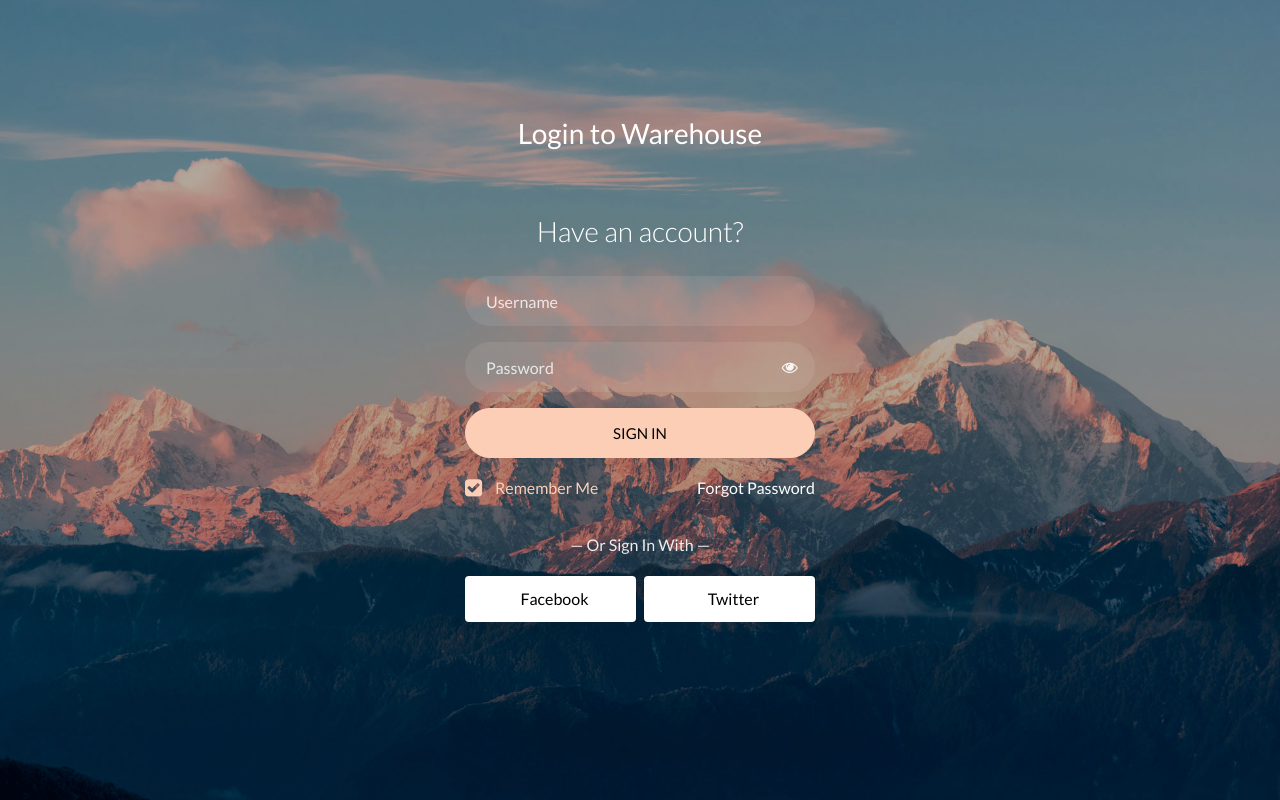
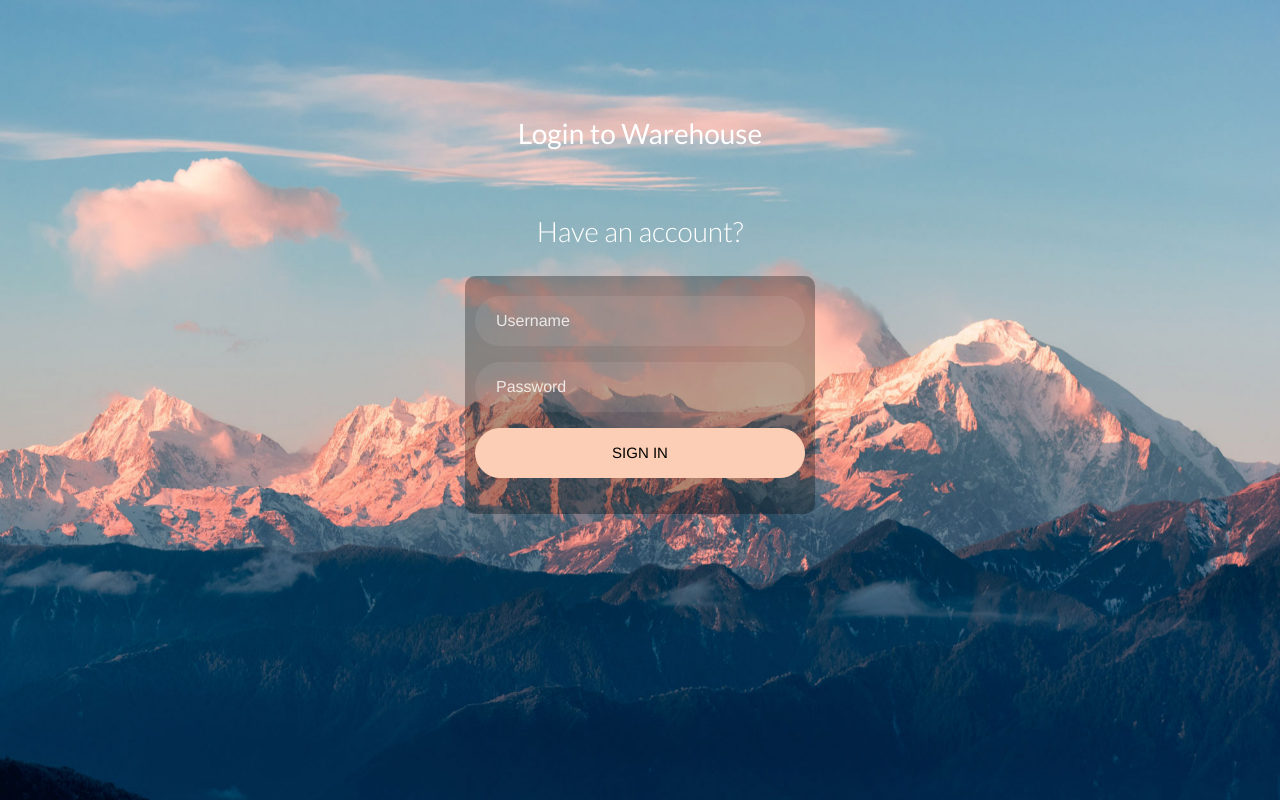
Before and after one commit to truong086/QuanLyKhoFE, a Vue app: page /login in a window 1280 px wide. Built offline with nearby package versions, Linux system fonts and the light colour scheme; the HTML template or start-up script is replaced by a standard one; what @kyvg/vue3-notification would draw is missing.

Commit message:
Cau hinh axios toan cuc-axiosInstance tien hanh goi api bang axios cho phan Login

```diff
--- /dev/null
+++ b/src/axiosInstance.js
@@ -0,0 +1,28 @@
+// axiosInstance.js
+import axios from 'axios';
+
+const axiosInstance = axios.create({
+  baseURL: 'https://localhost:44376', // Đường dẫn API cơ bản giúp khi dùng đến phương thức get,post của thàng Api ngắn gọn hơn như: axiosInstance.get('/api/user',..,)
+  timeout: 5000, // Thời gian chờ tối đa
+});
+
+axiosInstance.interceptors.request.use(
+  (config) => {
+    const token = localStorage.getItem('authToken'); // Lấy token từ localStorage
+    if (token) {
+      config.headers.Authorization = `Bearer ${token}`; // Gắn token vào header
+    }
+    return config;
+  },
+  (error) => Promise.reject(error)
+);
+
+axiosInstance.interceptors.response.use(
+  (response) => response,
+  (error) => {
+    console.error('Lỗi API:', error.response);
+    return Promise.reject(error);
+  }
+);
+
+export default axiosInstance;
--- a/src/components/RegisterPage.vue
+++ b/src/components/RegisterPage.vue
@@ -2,7 +2,8 @@
     <div class="wrapper">
       <div class="inner">
         <form action="">
-          <h3>RegisterPage</h3>
+          <!-- Tiêu đề -->
+          <h3>Đăng kí mới tài khoản</h3>
           <div class="form-wrapper form-price">
             <label for="">Price</label>
             <span>$270</span>
--- a/src/components/loginPage.vue
+++ b/src/components/loginPage.vue
@@ -1,5 +1,4 @@
 <template>
-    <body class="img js-fullheight">
     <section class="ftco-section">
       <div class="container">
         <div class="row justify-content-center">
@@ -11,54 +10,90 @@
           <div class="col-md-6 col-lg-4">
             <div class="login-wrap p-0">
               <h3 class="mb-4 text-center">Have an account?</h3>
-                <form action="#" class="signin-form">
+              <form class="signin-form">
                 <div class="form-group">
-                        <input type="text" class="form-control" placeholder="Username" required>
+                  <input type="text" class="form-control" v-model="username" placeholder="Username" required />
                 </div>
                 <div class="form-group">
-                  <input id="password-field" type="password" class="form-control" placeholder="Password" required>
-                  <span toggle="#password-field" class="fa fa-fw fa-eye field-icon toggle-password"></span>
+                  <input type="password" class="form-control" v-model="password" placeholder="Password" required />
                 </div>
                 <div class="form-group">
-                    <button type="submit" class="form-control btn btn-primary submit px-3">Sign In</button>
-                </div>
-                <div class="form-group d-md-flex">
-                    <div class="w-50">
-                        <label class="checkbox-wrap checkbox-primary">Remember Me
-                                      <input type="checkbox" checked>
-                                      <span class="checkmark"></span>
-                                    </label>
-                                </div>
-                                <div class="w-50 text-md-right">
-                                    <a href="#" style="color: #fff">Forgot Password</a>
-                                </div>
+                  <button type="button" class="form-control btn btn-primary submit px-3" @click="handleLogin">
+                    Sign In
+                  </button>
                 </div>
               </form>
-              <p class="w-100 text-center">&mdash; Or Sign In With &mdash;</p>
-              <div class="social d-flex text-center">
-                <a href="#" class="px-2 py-2 mr-md-1 rounded"><span class="ion-logo-facebook mr-2"></span> Facebook</a>
-                <a href="#" class="px-2 py-2 ml-md-1 rounded"><span class="ion-logo-twitter mr-2"></span> Twitter</a>
-              </div>
             </div>
           </div>
         </div>
       </div>
     </section>
-
-
-
-    </body>
-
   </template>
 
+  <script>
+  import axiosInstance from '../axiosInstance';
+  import { useToast } from 'vue-toastification';
+
+  export default {
+    data() {
+      return {
+        username: '',
+        password: '',
+      };
+    },
+    methods: {
+        async handleLogin() {
+            const toast = useToast();
+
+            if (!this.username || !this.password) {
+                toast.error("Username and password are required!");
+                return;
+            }
+
+            try {
+                const payload = { username: this.username, password: this.password };
+                const response = await axiosInstance.post('/api/Account/LoginData', payload);
+
+                // Kiểm tra phản hồi từ API
+                if (response.data && response.data.success) { // Giả sử API trả về `success: true` nếu thành công
+                toast.success("Login successful!");
+
+                // Lưu token nếu có
+                if (response.data.token) {
+                    localStorage.setItem("accessToken", response.data.token);
+                }
+                } else {
+                // Trường hợp API trả về lỗi nhưng không ném exception
+                toast.error(response.data.message || "Login failed. Please check your credentials.");
+                }
+            } catch (error) {
+                // Xử lý lỗi khác
+                if (error.response) {
+                toast.error(error.response.data.message || "Server error.");
+                } else if (error.request) {
+                toast.error("Unable to connect to the server.");
+                } else {
+                toast.error("An unexpected error occurred.");
+                }
+            }
+        }
+
+    },
+  };
+  </script>
+
   <style scoped>
-    body{
-        background-image: url(../assets/loginTemplate/images/bg.jpg);
-        width: 100vw;
-        height: 100vh; /* Đảm bảo phần tử chiếm toàn bộ chiều cao màn hình */
-        margin: 0; /* Loại bỏ khoảng cách mặc định */
-        background-size: cover; /* Làm cho ảnh phủ toàn bộ màn hình */
-        background-position: center center; /* Căn giữa ảnh */
-        background-attachment: fixed; /* Ảnh nền cố định khi cuộn trang */
+    section {
+        background-image: url('../assets/loginTemplate/images/bg.jpg');
+        background-size: cover;
+        background-position: center center;
+        background-attachment: fixed;
+        height: 100vh;
+        margin: 0;
+    }
+    form {
+        background: rgba(0, 0,0, 0.3);
+        padding: 20px 10px;
+        border-radius: 10px;
      }
   </style>
--- a/src/main.js
+++ b/src/main.js
@@ -1,32 +1,37 @@
-import { createApp } from 'vue'
-import App from './App.vue'
-import router from './router'
-import axios from 'axios'
-import VueAxios from 'vue-axios'
-import store from './store'
-import "bootstrap"
-import "bootstrap/dist/css/bootstrap.min.css"
-import { Chart, registerables } from 'chart.js'
-import Vue3Notification from '@kyvg/vue3-notification'
+import { createApp } from 'vue';
+import App from './App.vue';
+import router from './router';
+import store from './store';
+import axiosInstance from './axiosInstance'; // Import Axios đã cấu hình
+import VueAxios from 'vue-axios';
+import "bootstrap";
+import "bootstrap/dist/css/bootstrap.min.css";
+import { Chart, registerables } from 'chart.js';
+import Vue3Notification from '@kyvg/vue3-notification';
 import { createPinia } from 'pinia';
-import piniaPluginPersistedstate from 'pinia-plugin-persistedstate'
-import  Toast  from 'vue-toastification'
-import 'vue-toastification/dist/index.css'
+import piniaPluginPersistedstate from 'pinia-plugin-persistedstate';
+import Toast from 'vue-toastification';
+import 'vue-toastification/dist/index.css';
 
-Chart.register(...registerables)
+Chart.register(...registerables);
+
 const app = createApp(App);
-app.config.globalProperties.hostname = "https://localhost:44378"
+
+app.config.globalProperties.hostname = "https://localhost:44378"; // Hostname gốc
+
+// Gắn Axios toàn cục
+app.config.globalProperties.$axios = axiosInstance;
 
 // Tạo instance Pinia
 const pinia = createPinia();
-pinia.use(piniaPluginPersistedstate)
-// Sử dụng Pinia trong ứng dụng
+pinia.use(piniaPluginPersistedstate);
+
+// Sử dụng các plugin
 app.use(pinia);
-// app.use(createPinia())
-app.use(router)
-app.use(store)
-app.use(Toast)
-app.use(VueAxios, axios)
-app.use(Vue3Notification)
+app.use(router);
+app.use(store);
+app.use(Toast);
+app.use(VueAxios, axiosInstance);
+app.use(Vue3Notification);
 
 app.mount('#app');
--- a/src/router.js
+++ b/src/router.js
@@ -9,11 +9,12 @@ import AdminPage from './components/AdminTemplate/IndexPage.vue';
 import dassboadPage from './components/AdminTemplate/DashboadPage.vue';
 import TableAdmin from './components/AdminTemplate/TablePage.vue';
 
+
 import { useCounterStore } from './store';
 
 const routes = [
   {
-    path: "/Ware",
+    path: "/",
     name: "Ware",
     component: WarehouseManagement,
   },
```
Also changed, not shown: 1 other file (tests, documents, lock files or other folders). Lines whose indentation alone changed are shown as unchanged.
